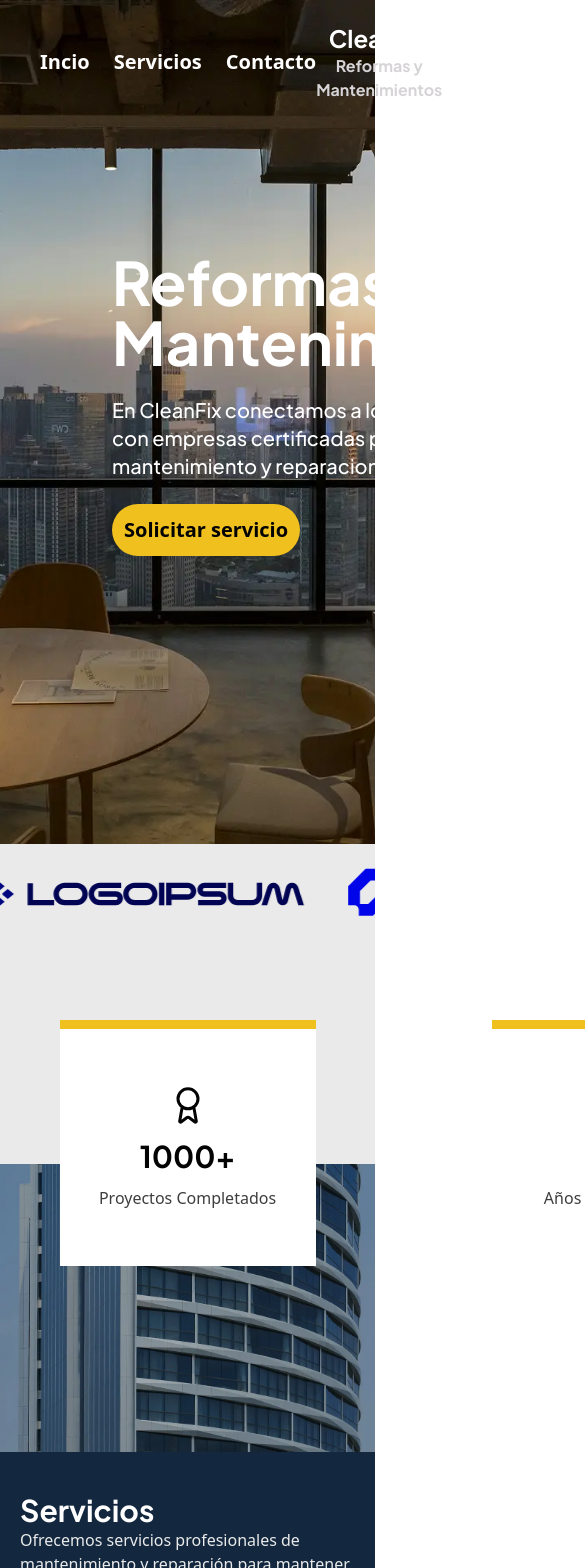
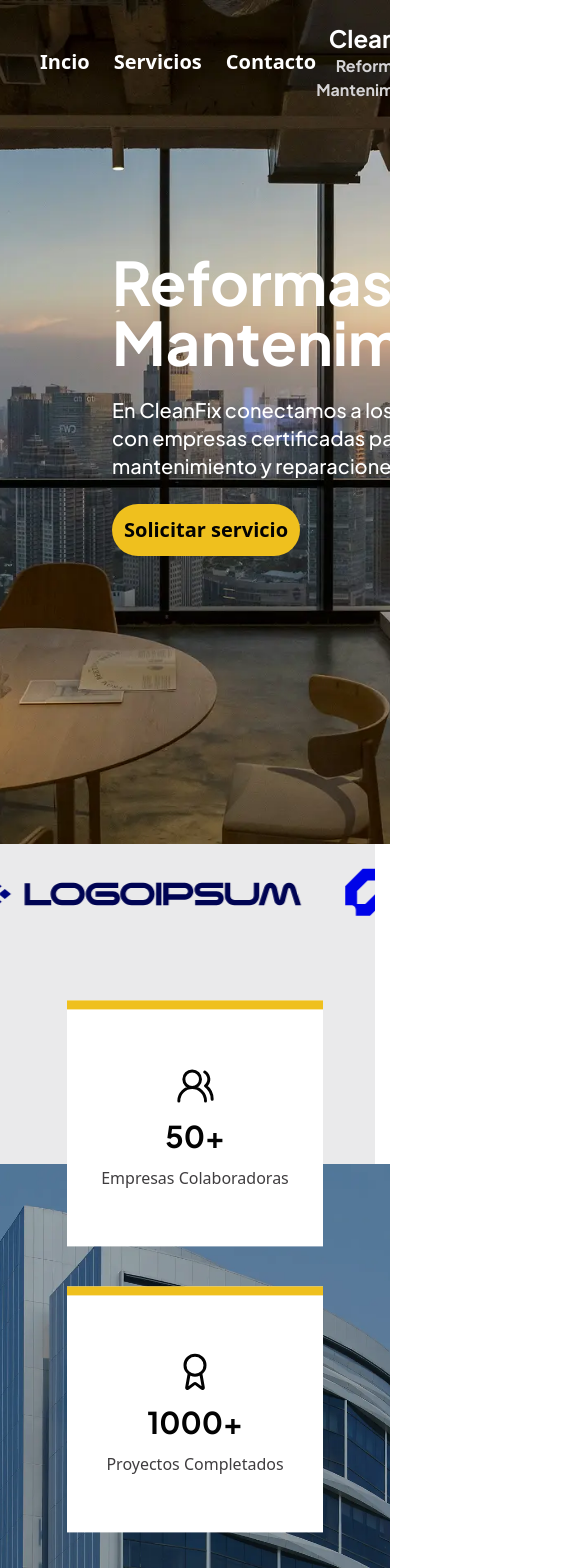
Before and after one commit to hdhdhdhdxd/CleanFix-SummerCamp2025, an Angular app in the folder CleanFix-frontend/: page /home in a window 390 px wide. Shown: the top 1568 px of the page, 585 px wide, since content can reach past the window. Built offline with nearby package versions, Linux system fonts and the light colour scheme; a web font is replaced by a local one.

Commit message:
fix: ajusta la estructura de los componentes HTML y mejora la responsividad en la página de inicio

```diff
--- a/CleanFix-frontend/src/app/ui/main/main.html
+++ b/CleanFix-frontend/src/app/ui/main/main.html
@@ -1,3 +1,7 @@
-<app-header />
-<router-outlet />
-<app-footer />
+<div class="grid min-h-screen grid-cols-1 grid-rows-[auto_1fr_auto]">
+  <app-header />
+  <main>
+    <router-outlet />
+  </main>
+  <app-footer />
+</div>
--- a/CleanFix-frontend/src/app/ui/pages/home/components/hero/hero.html
+++ b/CleanFix-frontend/src/app/ui/pages/home/components/hero/hero.html
@@ -1,5 +1,5 @@
 <section
-  class="flex h-screen w-full items-end bg-[url(/images/hero.webp)] bg-cover bg-bottom bg-no-repeat px-28 py-72"
+  class="flex h-screen w-screen items-end overflow-hidden bg-[url(/images/hero.webp)] bg-cover bg-bottom bg-no-repeat px-28 py-72"
 >
   <div class="flex flex-col items-start space-y-6">
     <header>
--- a/CleanFix-frontend/src/app/ui/pages/home/home.html
+++ b/CleanFix-frontend/src/app/ui/pages/home/home.html
@@ -3,9 +3,9 @@
 <app-brands />
 
 <section
-  class="flex h-72 w-full justify-center bg-[url(/images/building.webp)] bg-cover bg-bottom *:-translate-y-1/2"
+  class="flex w-screen justify-center bg-[url(/images/building.webp)] bg-cover bg-bottom *:-translate-y-1/5 md:h-72 md:*:-translate-y-1/2"
 >
-  <div class="flex space-x-44">
+  <div class="flex flex-col space-y-10 md:flex-row md:space-y-0 md:space-x-44">
     <app-card-info title="Empresas Colaboradoras" [value]="50" svgPath="/svg/users.svg" />
     <app-card-info title="Proyectos Completados" [value]="1000" svgPath="/svg/award.svg" />
     <app-card-info title="Años de Experiencia" [value]="15" svgPath="/svg/map-pin.svg" />
--- a/CleanFix-frontend/src/app/ui/pages/home/home.ts
+++ b/CleanFix-frontend/src/app/ui/pages/home/home.ts
@@ -4,10 +4,11 @@ import { Hero } from './components/hero/hero'
 import { Brands } from './components/brands/brands'
 import { ServiceSection } from './components/service-section/service-section'
 import { WhyUsSection } from './components/why-us-section/why-us-section'
+import { Header } from '@/ui/shared/header/header'
 
 @Component({
   selector: 'app-home',
-  imports: [Hero, CardInfo, Brands, ServiceSection, WhyUsSection],
+  imports: [Hero, CardInfo, Brands, ServiceSection, WhyUsSection, Header],
   templateUrl: './home.html',
 })
 export class Home {}
--- a/CleanFix-frontend/src/app/ui/shared/header/header.html
+++ b/CleanFix-frontend/src/app/ui/shared/header/header.html
@@ -1,6 +1,6 @@
 <header
-  class="fixed z-10 flex w-full items-center justify-between px-10 py-5 transition-all duration-300"
-  [class]="isScrolled() ? 'bg-primary-500 shadow-lg backdrop-blur-md' : 'bg-transparent'"
+  class="fixed z-10 flex w-screen items-center justify-between overflow-hidden px-10 py-5 transition-all duration-300"
+  [class]="isScrolled() ? 'bg-primary-500' : 'bg-transparent'"
 >
   <nav>
     <ul
```
